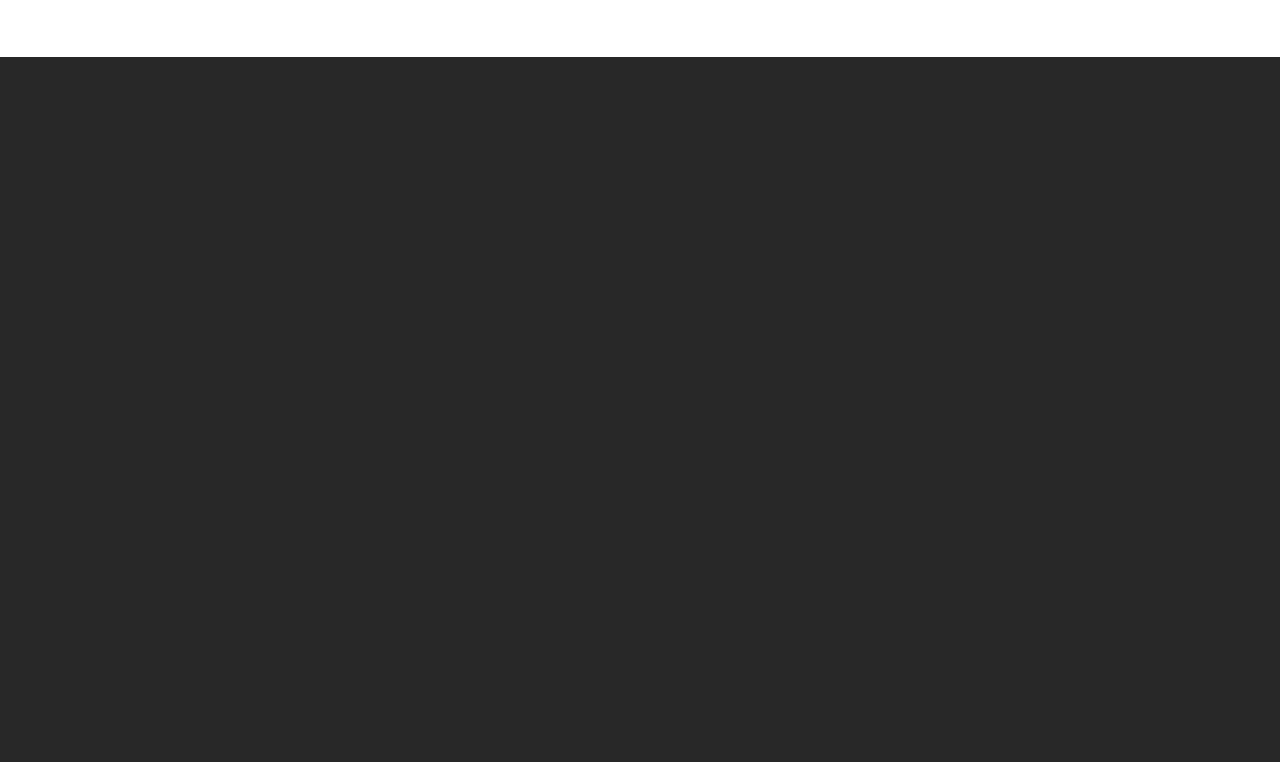
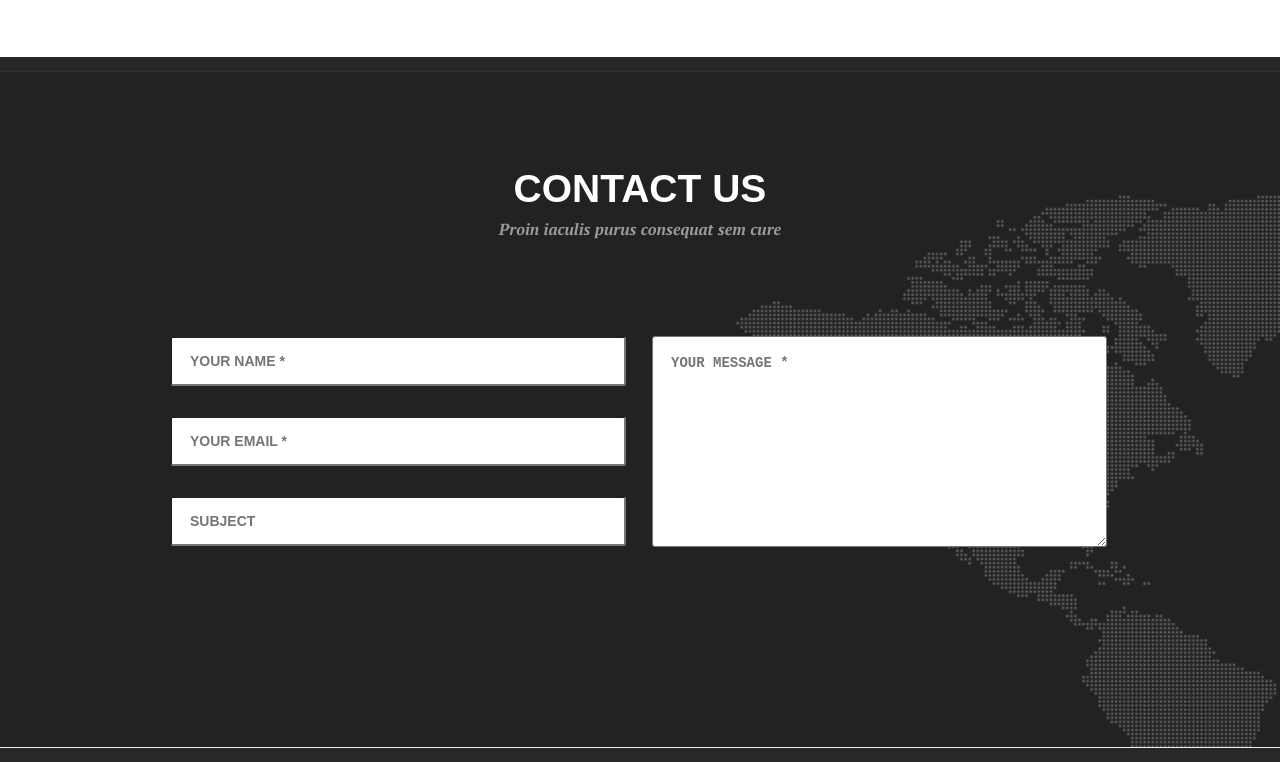
Before and after one commit to RafalPijet/portfolio_first, a website: page index.html in a window 1280 px wide. Shown: the part 5054-5816 px from the top of the page. Before the commit the page ends 5111 px from the top, so only its background shows below. Drawn offline with Linux system fonts and the light colour scheme.

Commit message:
Add contact section

```diff
--- a/index.html
+++ b/index.html
@@ -211,4 +211,20 @@
             </div>
         </div>
     </section>
+    <section class="contact">
+        <div class="container">
+            <h1 class="text-upper">contact us</h1>
+            <h3>Proin iaculis purus consequat sem cure</h3>
+            <div class="row flex-center">
+                <div class="col-6">
+                    <input type="text" placeholder="YOUR NAME *">
+                    <input type="email" placeholder="YOUR EMAIL *">
+                    <input type="text" placeholder="SUBJECT">
+                </div>
+                <div class="col-6">
+                    <textarea placeholder="YOUR MESSAGE *"></textarea>
+                </div>
+            </div>
+        </div>
+    </section>
 </body>
--- a/sass/style.scss
+++ b/sass/style.scss
@@ -139,6 +139,10 @@ header {
   justify-content: center;
 }
 
+.flex-end {
+  justify-content: flex-end;
+}
+
 .flex-between {
   justify-content: space-between;
 }
@@ -192,6 +196,13 @@ header {
   font-family: $font-ptserif;
   font-size: 14px;
   margin: 0;
+}
+
+.prop-input {
+  font-size: 14px;
+  color: $grey-very-light;
+  font-weight: 600;
+  border-radius: 3px;
 }
 
 .services {
@@ -418,5 +429,38 @@ header {
       margin-right: 43px;
     }
   }
+}
 
+.contact {
+  background: url("../images/map.png") center no-repeat;
+  margin: 0 auto;
+
+  h1 {
+    @extend .prop-h1;
+    color: $white;
+  }
+
+  h3 {
+    @extend .prop-h3;
+    padding-bottom: 80px;
+  }
+
+  input {
+    @extend .prop-input;
+    border-radius: 3px;
+    font-family: $font-montserrat;
+    height: 50px;
+    margin: 0 12px 30px 0;
+    padding-left: 18px;
+    width: 456px;
+  }
+
+  textarea {
+    @extend .prop-input;
+    height: 211px;
+    margin: 0 0 211px 12px;
+    padding: 18px 0 0 18px;
+    width: 455px;
+
+  }
 }
```
Also changed, not shown: css/style.css, images/map.png (added), 1 other file.
